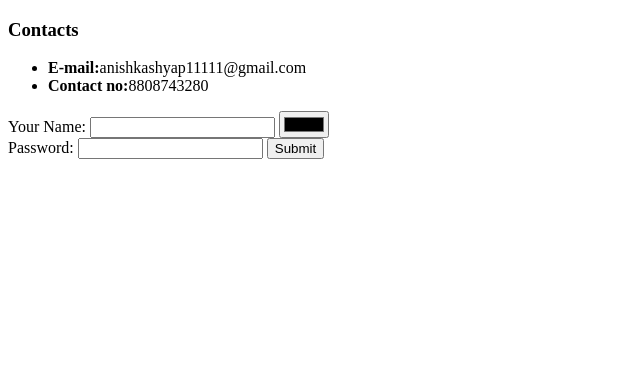
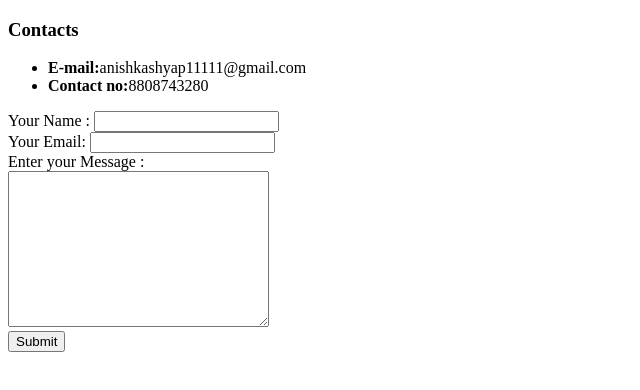
Before and after one commit to anish8808/Web-Devlopment-Courses, a plain HTML site: page contact.html in a window 1280 px wide. Shown: the whole page, without its empty margins (0-640 px from the left). Drawn offline with Linux system fonts and the light colour scheme.

Commit message:
Updated Code

```diff
--- a/contact.html
+++ b/contact.html
@@ -14,13 +14,15 @@
     </ul>
   </body>
 
-<form class="" action="index.html" method="post">
-  <label>Your Name:</label>
-  <input type="text" name="" value="">
-  <input type="color" name="" value="">
+<form  action="mailto:anishkashyap11111@gmail.com" method="post" enctype="text/plain">
+  <label>Your Name :</label>
+  <input type="text" name="yourName" value="">
   <br>
-  <label>Password:</label>
-  <input type="password" name="" value="">
-  <input type="submit" name="" >
+  <label>Your Email:</label>
+  <input type="email" name="yourEmail" value="">
+  <br>
+  <label>Enter your Message :</label><br>
+  <textarea name="yourMessage" rows="10" cols="30"></textarea><br>
+  <input type="submit" name="">
 </form>
 </html>
```
